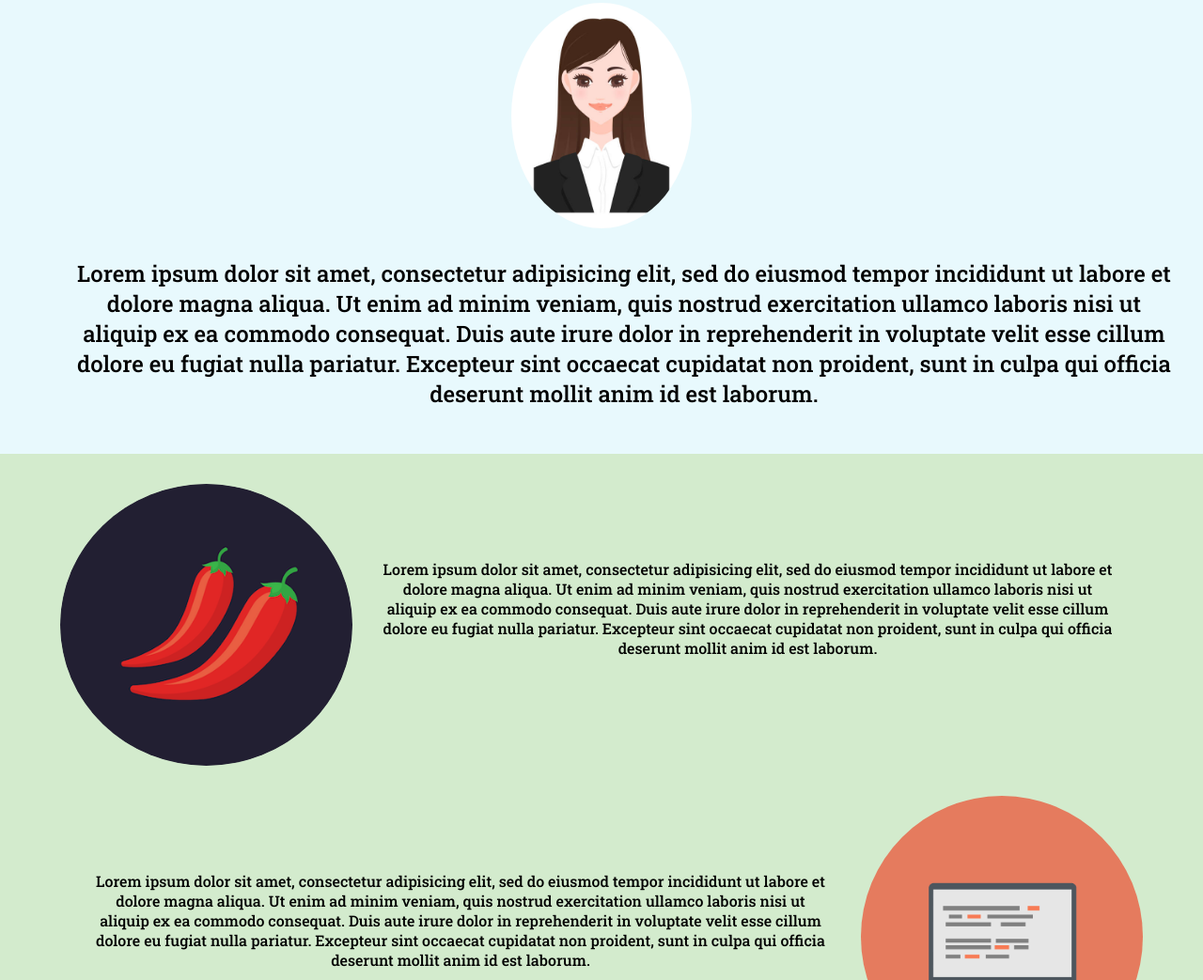
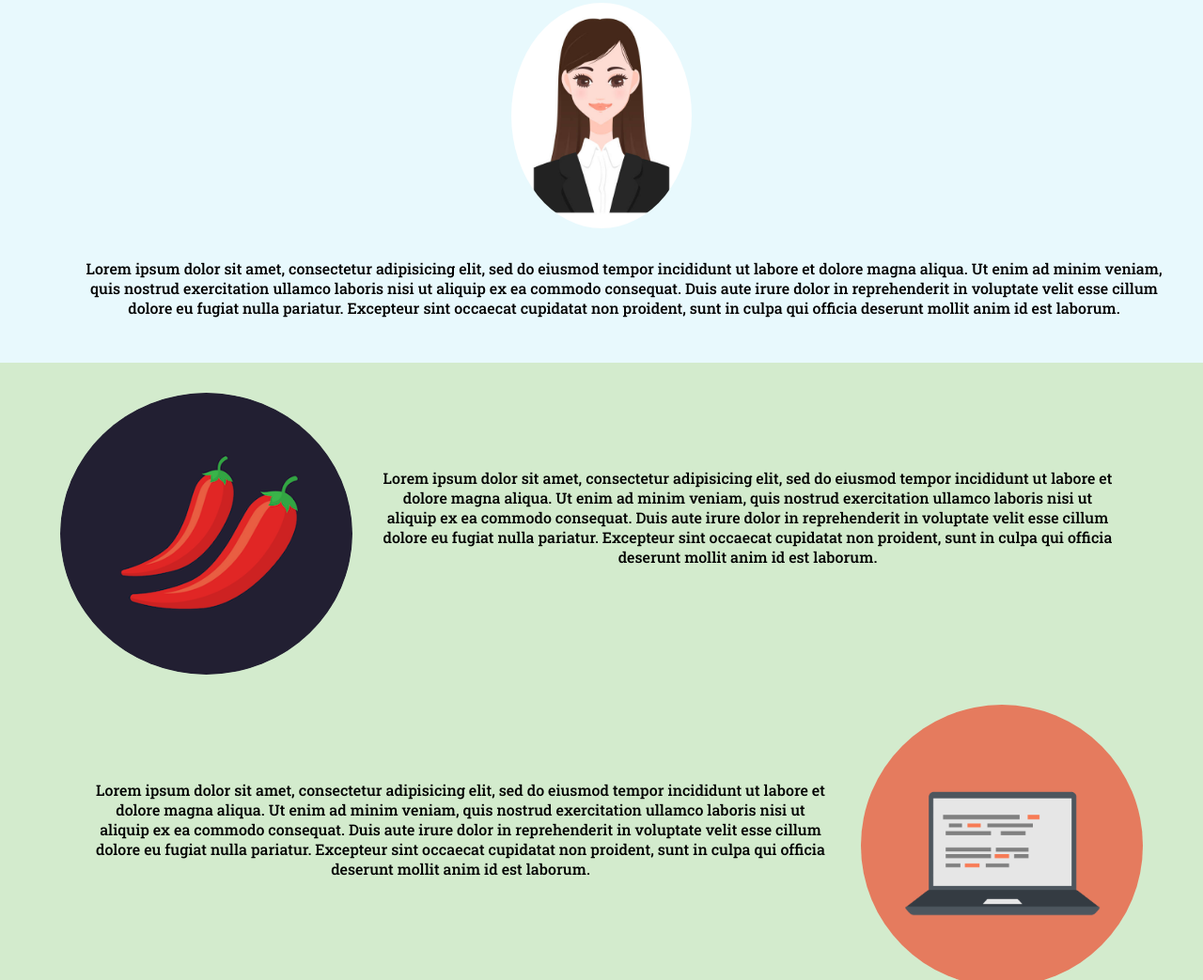
Before and after one commit to Dnyaneshwari6877/SelfInto, a plain HTML site: page index.html in a window 1280 px wide. Shown: the part 669-1712 px from the top of the page at 94% size. Drawn offline with Linux system fonts and the light colour scheme.

Commit message:
Update style.css
Make font small from better view.

```diff
--- a/css/style.css
+++ b/css/style.css
@@ -112,7 +112,7 @@ p span
   text-align: center;
   padding-top: 2rem;
   padding-left: 5rem;
-  font-size: 1.5rem;
+  font-size: 1em;
 }
 
 #skill
```
